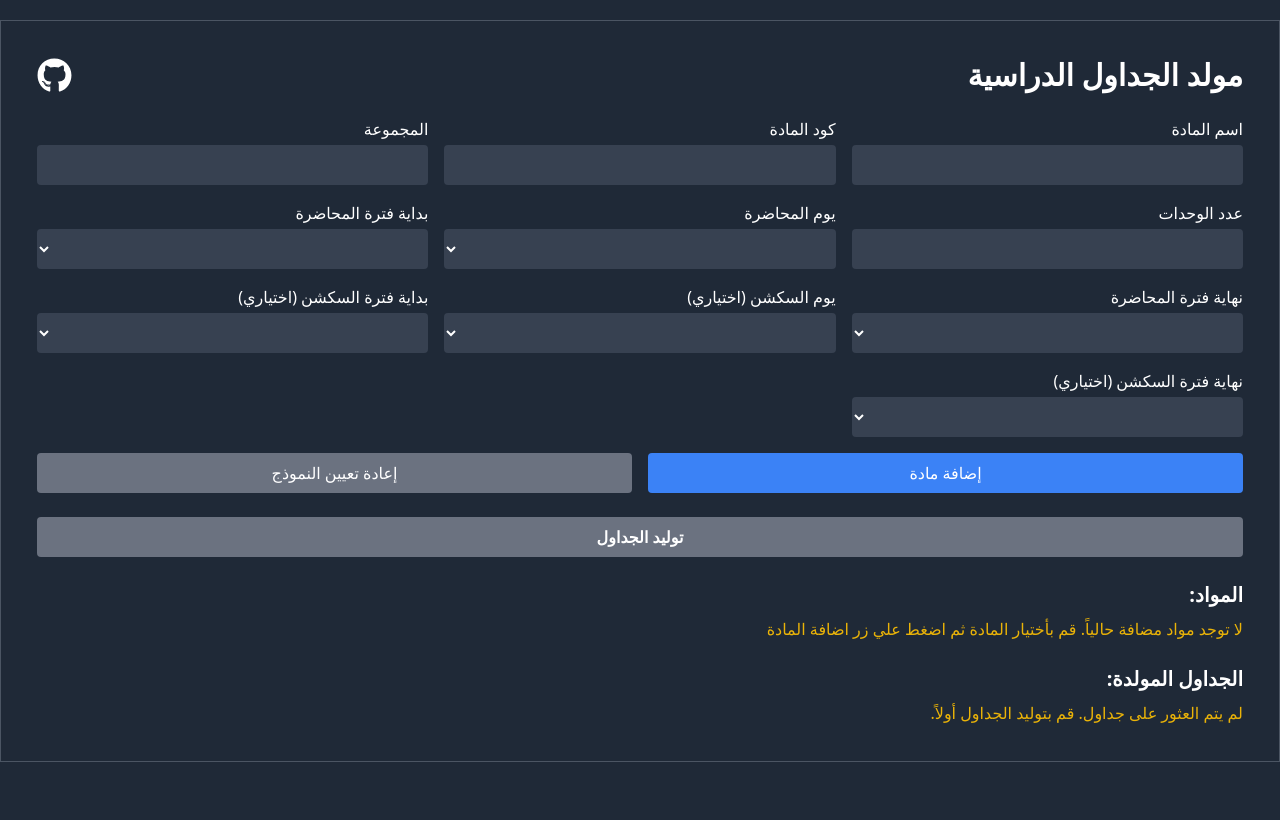
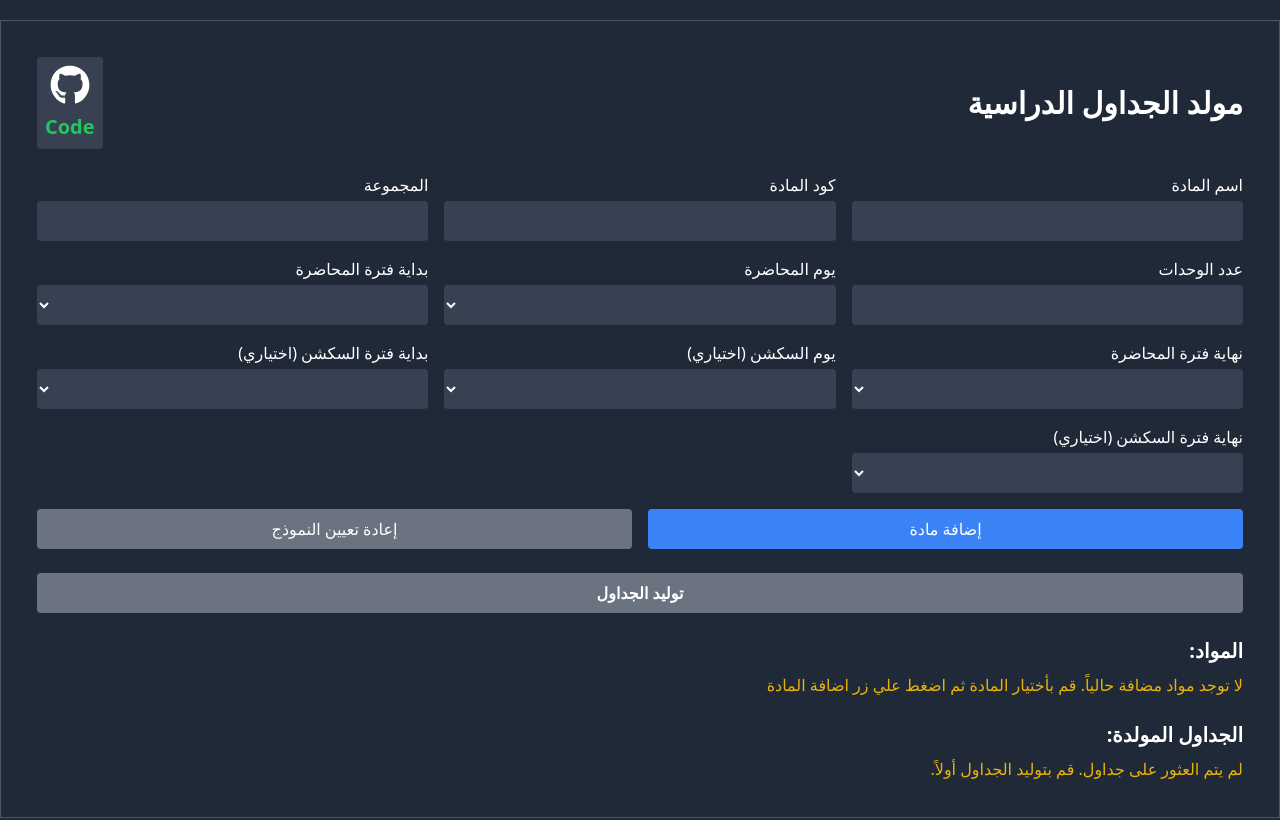
Before and after one commit to Anas-Nady/schedules-generator, a Next.js app: page / in a window 1280 px wide. Built offline with nearby package versions, Linux system fonts and the light colour scheme.

Commit message:
Refactor: Increase Github icon size and set flex-wrap to parent

```diff
--- a/src/app/page.tsx
+++ b/src/app/page.tsx
@@ -6,7 +6,7 @@ import { SUCCESS_MESSAGES, ERROR_MESSAGES, UI_TEXTS } from "@/constants/arabic";
 import Form from "@/components/Form";
 import SubjectsList from "@/components/SubjectsList";
 import SchedulesTable from "@/components/SchedulesTable";
-import { FaGithub } from "react-icons/fa"; // Import the GitHub icon
+import { FaGithub } from "react-icons/fa";
 
 export default function Home() {
   const [subjects, setSubjects] = useState<Subject[]>([]);
@@ -165,7 +165,7 @@ export default function Home() {
 
   return (
     <div className="container mx-auto p-9 bg-gray-800 text-white border border-gray-600 my-5">
-      <div className="flex justify-between items-center mb-6">
+      <div className="flex justify-center flex-wrap gap-5 sm:justify-between items-center mb-6">
         <h1 className="text-3xl font-bold text-center">
           {UI_TEXTS.SCHEDULE_GENERATOR}
         </h1>
@@ -173,9 +173,12 @@ export default function Home() {
           href="https://github.com/anas-nady/schedule-generator"
           target="_blank"
           rel="noopener noreferrer"
-          className="text-white hover:text-gray-300 transition-colors"
+          className="text-white hover:text-gray-300 transition-colors bg-gray-700 p-2 rounded flex justify-center items-center flex-col gap-2"
         >
-          <FaGithub size={35} />
+          <span>
+            <FaGithub size={40} />
+          </span>
+          <span className="text-xl font-bold text-green-500 ">Code</span>
         </a>
       </div>
 
```
